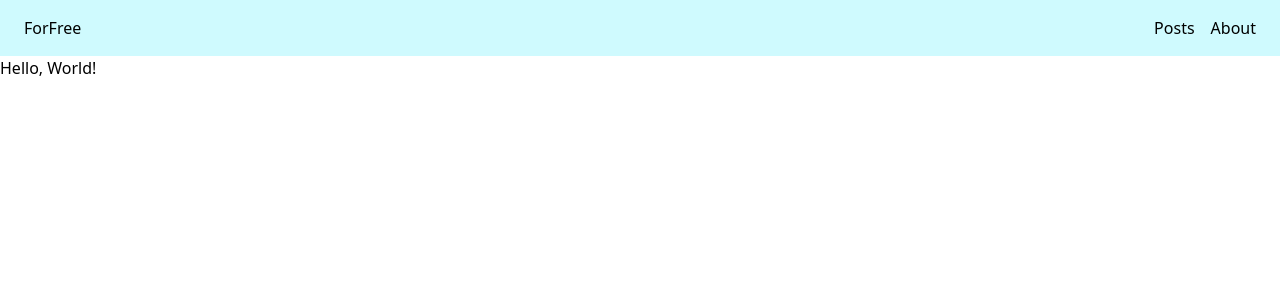
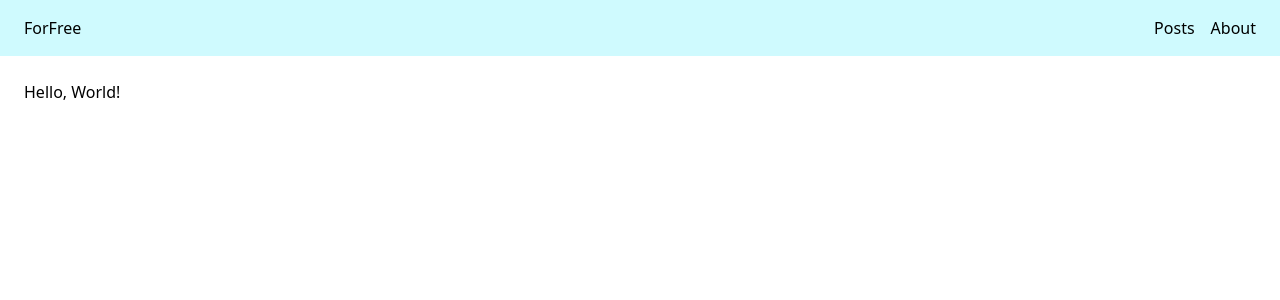
Before and after one commit to dmson1218/blog, a Next.js app: page / in a window 1280 px wide. Shown: the top 300 px of the page. Built offline with nearby package versions, Linux system fonts and the light colour scheme.

Commit message:
feat: 소개 페이지 구현
- 홈페이지 코드 수정
- 소개 페이지 구현

```diff
--- /dev/null
+++ b/src/app/about/page.tsx
@@ -0,0 +1,5 @@
+const AboutPage: React.FC = () => {
+    return <div>ForFree Blog</div>;
+};
+
+export default AboutPage;
--- a/src/app/layout.tsx
+++ b/src/app/layout.tsx
@@ -16,7 +16,7 @@ export default function RootLayout({
         <html>
             <body>
                 <Navigation />
-                {children}
+                <div className="p-6">{children}</div>
             </body>
         </html>
     );
--- a/src/app/page.tsx
+++ b/src/app/page.tsx
@@ -1,6 +1,3 @@
-import Image from 'next/image';
-import styles from './page.module.css';
+const HomePage: React.FC = () => <div>Hello, World!</div>;
 
-export default function Home() {
-    return <>Hello, World!</>;
-}
+export default HomePage;
```
